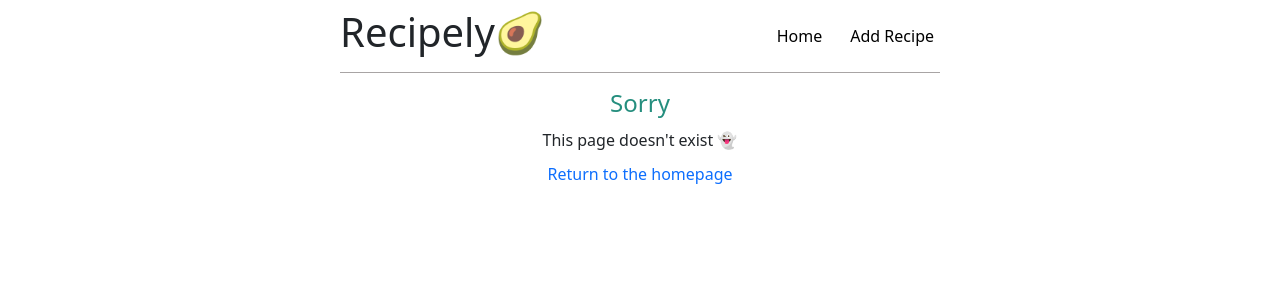
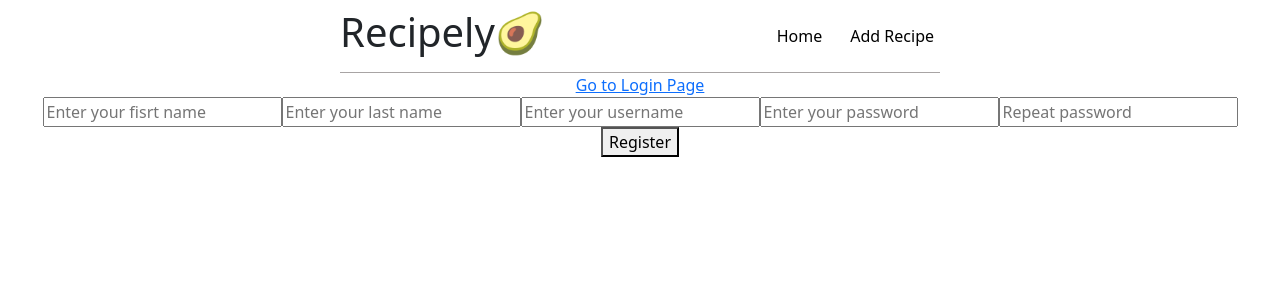
Before and after one commit to Sasha11666/Taimoor-Sasha-Recipely-frontend, a React (Create React App) app: page /register in a window 1280 px wide. Shown: the top 300 px of the page. Built offline with nearby package versions, Linux system fonts and the light colour scheme; no server answers.

Commit message:
initial login and register

```diff
--- a/src/App.js
+++ b/src/App.js
@@ -8,6 +8,9 @@ import Recipe from './components/recipe/Recipe';
 import Create from './components/create/Create';
 import NotExist from './components/notexist/NotExist';
 import Navbar from './components/navbar/Navbar';
+import Login from './components/login/Login';
+import Register from './components/register/Register';
+import { ProtectedRoute } from "./components/ProtectedRoute";
 
 function App() {
 
@@ -35,11 +38,21 @@ function App() {
       <Navbar/>
 
       <Routes>
-        <Route path="/" element={<Layout/>}>
+        {/* <Route path="/" element={<Layout/>}>
           <Route path="/" element={<Home recipes={recipes}/>}/>
-        </Route>
-        <Route path="/create" element={<Create deleted={deleted} setDeleted={setDeleted}/>}/>
-        <Route path="/recipes/:id" element={<Recipe deleted={deleted} setDeleted={setDeleted}/>}/>
+        </Route> */}
+        <Route path="/login" element={<Login />} />
+        <Route path="/register" element={<Register />} />
+        <Route
+        element={
+          <ProtectedRoute isAllowed={Boolean(localStorage.getItem("user"))} />
+         }
+        >
+          <Route path="/" element={<Home recipes={recipes}/>}/>
+          <Route path="/create" element={<Create deleted={deleted} setDeleted={setDeleted}/>}/>
+          <Route path="/recipes/:id" element={<Recipe deleted={deleted} setDeleted={setDeleted}/>}/>
+      </Route>
+
         <Route path="*" element={<NotExist/>}/>
       </Routes>
 
--- /dev/null
+++ b/src/components/ProtectedRoute.js
@@ -0,0 +1,9 @@
+import { Navigate, Outlet } from "react-router-dom";
+
+export const ProtectedRoute = ({ redirectPath = "/login", isAllowed }) => {
+  if (!isAllowed) {
+    return <Navigate to={redirectPath} replace={true} />;
+  }
+
+  return <Outlet />;
+};
--- /dev/null
+++ b/src/components/login/Login.js
@@ -0,0 +1,118 @@
+import { Link } from "react-router-dom";
+import { useNavigate } from "react-router-dom";
+import "./Login.css";
+import { useEffect, useState } from "react";
+import api from '../../api/axiosConfig';
+// import { useUserContext } from "../App";
+
+// import { useDispatch } from "react-redux";
+
+function Login() {
+//   const { setUser } = useUserContext();
+  const [error, setError] = useState(null);
+  const [userName, setUserName] = useState("");
+  const [password, setPassword] = useState("");
+  const [disable, setDisable] = useState(false);
+//   const dispatch = useDispatch();
+  let navigate = useNavigate();
+
+//   const handleLogin = async () => {
+//     if (!email || !password) {
+//       setError("Заполните все поля");
+//       return;
+//     }
+//     setDisable(true);
+//     loginUser(email, password)
+//       .then((data) => {
+//         setUser(data);
+//         localStorage.setItem("user", JSON.stringify(data));
+//         dispatch(setCurrentAlbumName("main"));
+//         navigate("/");
+//       })
+//       .then(() => {
+//         getToken(email, password).then((data) => {
+//           localStorage.setItem("token", JSON.stringify(data));
+//           localStorage.setItem("refreshToken", JSON.stringify(data.refresh));
+//         });
+//       })
+//       .catch((err) => {
+//         setError(err.message);
+//       })
+//       .finally(() => {
+//         setDisable(false);
+//       });
+//   };
+
+  const handleLogin = async () => {
+    if (!userName || !password) {
+      setError("Fill in all the fields");
+      return;
+    }
+    setDisable(true);
+
+    try{
+        const user = { userName, password};
+        const response = await api.post("api/v1/login", {
+          ...user,
+        });
+        console.log(response.data);
+        setDisable(false);
+        if(response.status == 200) {
+            localStorage.setItem("user", JSON.stringify(response.data));
+            navigate('/');
+        } else {
+            setError(response);
+        }
+
+      } catch(err){
+        console.log(err);
+      }
+
+  };
+
+  // Сбрасываем ошибку если пользователь меняет данные на форме или меняется режим формы
+  useEffect(() => {
+    setError(null);
+  }, [ userName, password]);
+
+  return (
+    <div>
+            <Link tp="./register">Go to Register Page</Link>
+
+            <div>
+
+              <input
+                type="text"
+                name="userName"
+                placeholder="Enter your username"
+                value={userName}
+                onChange={(event) => {
+                  setUserName(event.target.value);
+                }}
+              />
+              <input
+                type="password"
+                name="password"
+                placeholder="Enter your password"
+                value={password}
+                onChange={(event) => {
+                  setPassword(event.target.value);
+                }}
+              />
+            </div>
+            {error && <div>{error}</div>}
+            <div>
+              {disable ? (
+                <p style={{ color: "#000" }}>Signing in...</p>
+              ) : (
+                <button onClick={handleLogin}>
+                  Sign in
+                </button>
+              )}
+            </div>
+
+       </div>
+  );
+}
+
+export default Login
--- /dev/null
+++ b/src/components/register/Register.js
@@ -0,0 +1,145 @@
+import { Link } from "react-router-dom";
+import { useNavigate } from "react-router-dom";
+import "./Register.css";
+import { useEffect, useState } from "react";
+import api from '../../api/axiosConfig';
+// import { useUserContext } from "../App";
+
+// import { useDispatch } from "react-redux";
+
+function Register() {
+//   const { setUser } = useUserContext();
+  const [error, setError] = useState(null);
+  const [firstName, setFirstName] = useState("");
+  const [lastName, setLastName] = useState("");
+  const [userName, setUserName] = useState("");
+  const [password, setPassword] = useState("");
+  const [repeatPassword, setRepeatPassword] = useState("");
+  const [disable, setDisable] = useState(false);
+//   const dispatch = useDispatch();
+  let navigate = useNavigate();
+
+//   const handleLogin = async () => {
+//     if (!email || !password) {
+//       setError("Заполните все поля");
+//       return;
+//     }
+//     setDisable(true);
+//     loginUser(email, password)
+//       .then((data) => {
+//         setUser(data);
+//         localStorage.setItem("user", JSON.stringify(data));
+//         dispatch(setCurrentAlbumName("main"));
+//         navigate("/");
+//       })
+//       .then(() => {
+//         getToken(email, password).then((data) => {
+//           localStorage.setItem("token", JSON.stringify(data));
+//           localStorage.setItem("refreshToken", JSON.stringify(data.refresh));
+//         });
+//       })
+//       .catch((err) => {
+//         setError(err.message);
+//       })
+//       .finally(() => {
+//         setDisable(false);
+//       });
+//   };
+
+  const handleRegister = async () => {
+    if (!firstName || !lastName || !userName || !password || !repeatPassword) {
+      setError("Fill in all the fields");
+      return;
+    }
+    if (password !== repeatPassword) {
+      setError("Passwords do not match");
+      return;
+    }
+    setDisable(true);
+
+    try{
+        const user = {firstName, lastName, userName, password};
+        const response = await api.post("api/v1/register", {
+          ...user,
+        });
+        console.log(response.data);
+        setDisable(false);
+        navigate('/login');
+      } catch(err){
+        console.log(err);
+      }
+
+  };
+
+  // Сбрасываем ошибку если пользователь меняет данные на форме или меняется режим формы
+  useEffect(() => {
+    setError(null);
+  }, [ userName, password, repeatPassword]);
+
+  return (
+    <div>
+            <Link tp="./login">Go to Login Page</Link>
+
+            <div>
+            <input
+                type="text"
+                name="firstName"
+                placeholder="Enter your fisrt name"
+                value={firstName}
+                onChange={(event) => {
+                  setFirstName(event.target.value);
+                }}
+              />
+              <input
+                type="text"
+                name="lastName"
+                placeholder="Enter your last name"
+                value={lastName}
+                onChange={(event) => {
+                  setLastName(event.target.value);
+                }}
+              />
+              <input
+                type="text"
+                name="userName"
+                placeholder="Enter your username"
+                value={userName}
+                onChange={(event) => {
+                  setUserName(event.target.value);
+                }}
+              />
+              <input
+                type="password"
+                name="password"
+                placeholder="Enter your password"
+                value={password}
+                onChange={(event) => {
+                  setPassword(event.target.value);
+                }}
+              />
+              <input
+                type="password"
+                name="repeat-password"
+                placeholder="Repeat password"
+                value={repeatPassword}
+                onChange={(event) => {
+                  setRepeatPassword(event.target.value);
+                }}
+              />
+            </div>
+            {error && <div>{error}</div>}
+            <div>
+              {disable ? (
+                <p style={{ color: "#000" }}>Registering user...</p>
+              ) : (
+                <button onClick={handleRegister}>
+                  Register
+                </button>
+              )}
+            </div>
+
+       </div>
+  );
+}
+
+export default Register
```
Also changed, not shown: src/components/login/Login.css (added), src/components/register/Register.css (added).
